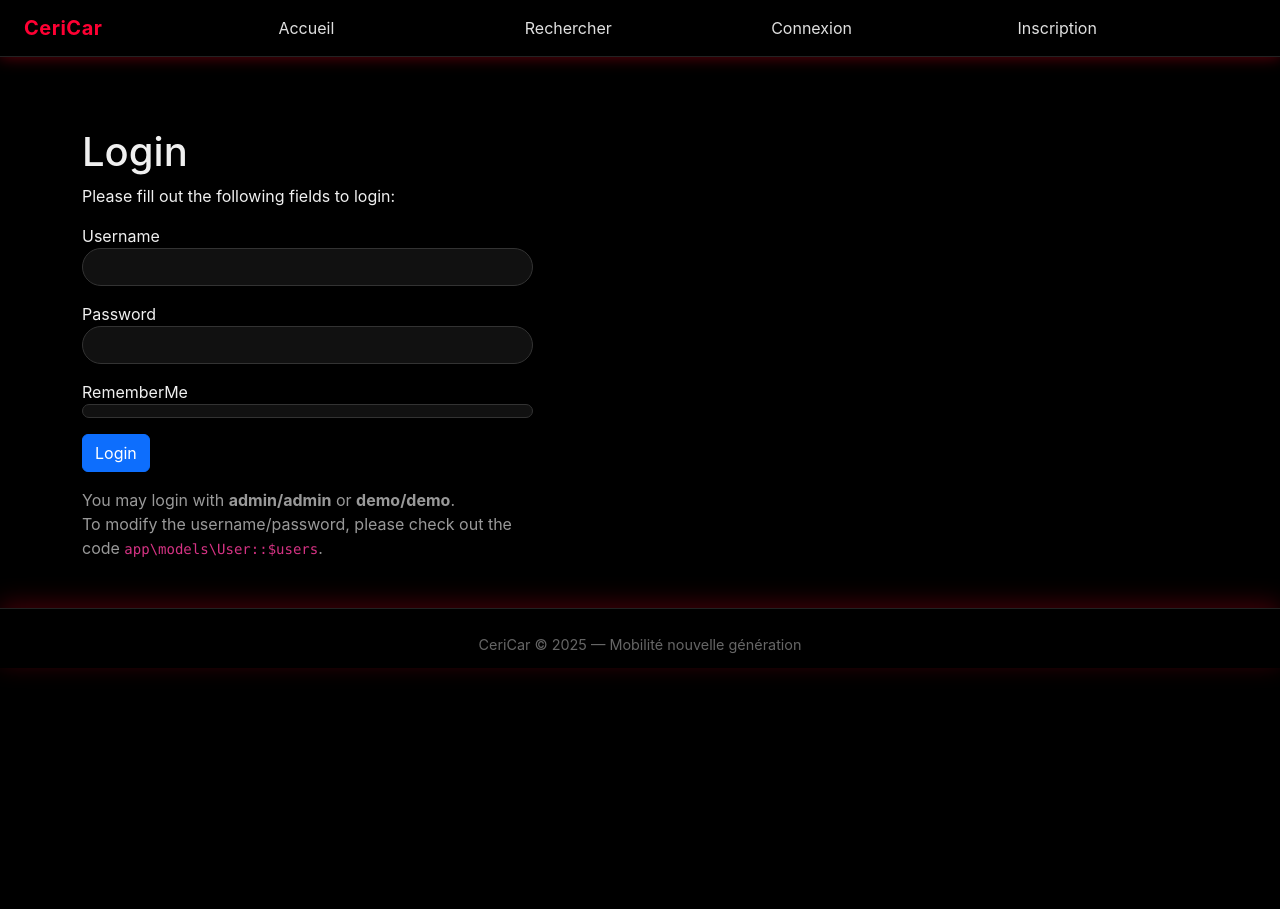
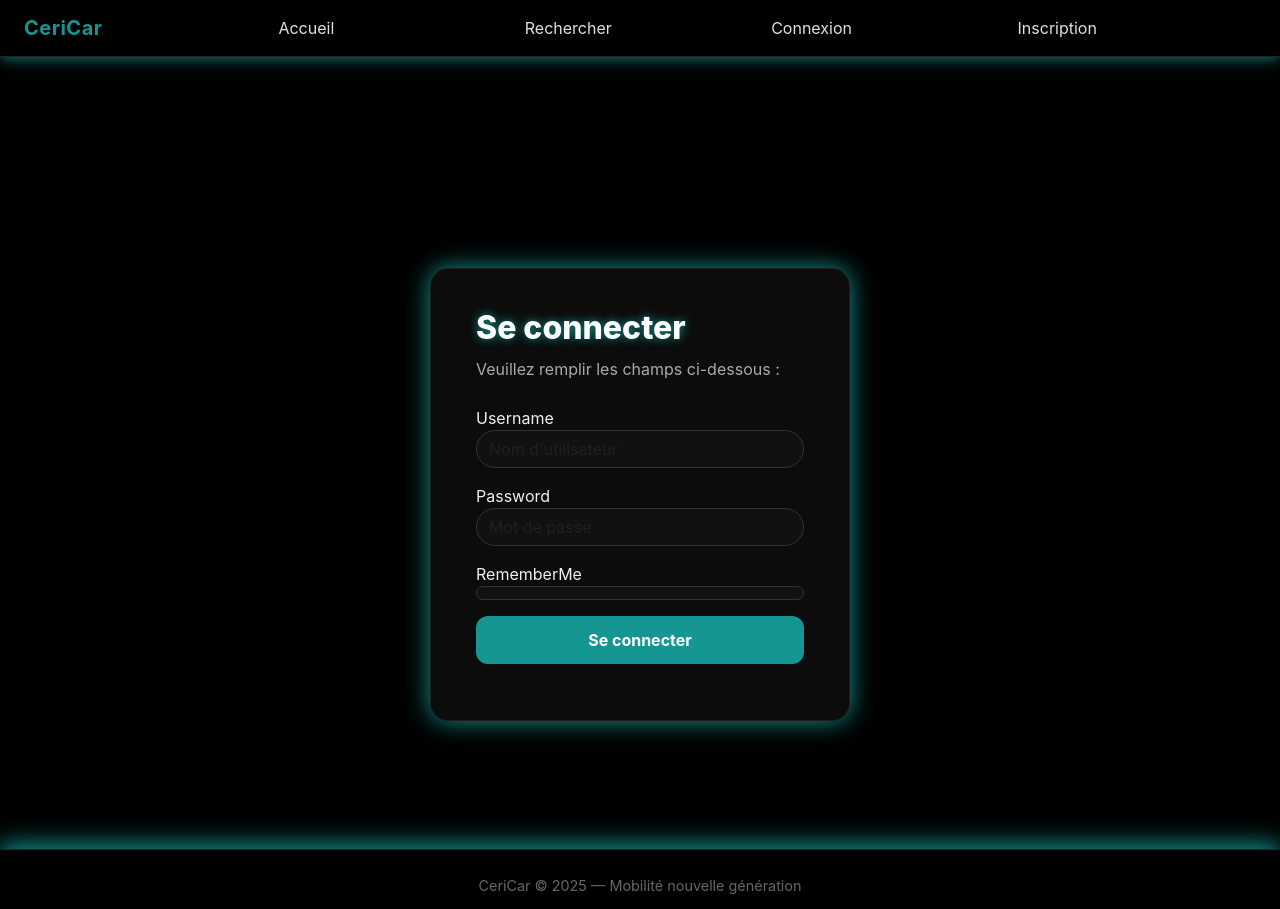
Before and after one commit to SyphaxMEDJBER/CeriCar, a Yii app: template views/site/login.php in a window 1280 px wide. Before the commit the page ends 673 px from the top, so only its background shows below. Run offline with PHP 8.4 and a stand-in for Yii, Linux system fonts and the light colour scheme; the template is opened without the code that fills it, so the values that code supplies are empty; form fields are guessed from the names that the template uses; some libraries are stand-ins or nearby versions.

Commit message:
login page + les couleurs d'identite de site changé en  bleu

```diff
--- a/views/site/login.php
+++ b/views/site/login.php
@@ -2,54 +2,50 @@
 
 /** @var yii\web\View $this */
 /** @var yii\bootstrap5\ActiveForm $form */
-
 /** @var app\models\LoginForm $model */
 
 use yii\bootstrap5\ActiveForm;
 use yii\bootstrap5\Html;
 
-$this->title = 'Login';
+$this->title = Html::encode('Se connecter');
 $this->params['breadcrumbs'][] = $this->title;
 ?>
-<div class="site-login">
-    <h1><?= Html::encode($this->title) ?></h1>
 
-    <p>Please fill out the following fields to login:</p>
+<div class="login-wrapper">
 
-    <div class="row">
-        <div class="col-lg-5">
+    <div class="login-card">
+
+        <h1 class="login-title"><?= Html::encode($this->title) ?></h1>
+        <p class="login-sub">Veuillez remplir les champs ci-dessous :</p>
 
         <?php $form = ActiveForm::begin([
             'id' => 'login-form',
             'fieldConfig' => [
                 'template' => "{label}\n{input}\n{error}",
-                    'labelOptions' => ['class' => 'col-lg-1 col-form-label mr-lg-3'],
-                    'inputOptions' => ['class' => 'col-lg-3 form-control'],
-                    'errorOptions' => ['class' => 'col-lg-7 invalid-feedback'],
+                'labelOptions' => ['class' => 'form-label login-label'],
+                'inputOptions' => ['class' => 'form-control input-dark'],
+                'errorOptions' => ['class' => 'invalid-feedback'],
             ],
         ]); ?>
 
-            <?= $form->field($model, 'username')->textInput(['autofocus' => true]) ?>
+            <?= $form->field($model, 'username')
+                ->textInput(['autofocus' => true, 'placeholder' => "Nom d'utilisateur"]) ?>
 
-            <?= $form->field($model, 'password')->passwordInput() ?>
+            <?= $form->field($model, 'password')
+                ->passwordInput(['placeholder' => "Mot de passe"]) ?>
 
-            <?= $form->field($model, 'rememberMe')->checkbox([
-                'template' => "<div class=\"custom-control custom-checkbox\">{input} {label}</div>\n<div class=\"col-lg-8\">{error}</div>",
+            <?= $form->field($model, 'rememberMe')
+                ->checkbox(['label' => 'Se souvenir de moi', 'class' => 'remember-check']) ?>
+
+            <div class="form-group mt-3">
+                <?= Html::submitButton('Se connecter', [
+                    'class' => 'btn btn-login',
+                    'name' => 'login-button'
                 ]) ?>
-
-            <div class="form-group">
-                <div>
-                    <?= Html::submitButton('Login', ['class' => 'btn btn-primary', 'name' => 'login-button']) ?>
-                </div>
             </div>
 
         <?php ActiveForm::end(); ?>
 
-            <div style="color:#999;">
-                You may login with <strong>admin/admin</strong> or <strong>demo/demo</strong>.<br>
-                To modify the username/password, please check out the code <code>app\models\User::$users</code>.
     </div>
 
 </div>
-    </div>
-</div>
--- a/web/css/dark.css
+++ b/web/css/dark.css
@@ -17,7 +17,7 @@ body {
     z-index: 999;
     background: #000;
     border-bottom: 1px solid #222;
-    box-shadow: 0 0 15px rgba(255, 0, 30, 0.4);
+    box-shadow: 0 0 15px  #159692;
 }
 
 .navbar-nav{
@@ -44,7 +44,7 @@ body {
 
 .navbar-brand {
     font-weight: 700;
-    color: #ff0033 !important;
+    color:  #159692 !important;
     letter-spacing: .5px;
 }
 
@@ -55,7 +55,7 @@ body {
     width: 25%;
 }
 .nav-link:hover {
-    color: #ff0033 !important;
+    color:  #159692 !important;
 }
 
 /* FOOTER */
@@ -66,7 +66,7 @@ body {
     color: #666;
     font-size: 0.9rem;
     border-top: 1px solid #222;
-    box-shadow: 0 -5px 25px rgba(255, 0, 30, 0.25);
+    box-shadow: 0 -5px 25px  #159692
 }
 
 /* HERO SECTION — VERSION OPTIMISÉE */
@@ -86,7 +86,7 @@ body {
 .hero-text h1 {
     font-size: 3rem;
     font-weight: 800;
-    color: #ff0033;
+    color:  #159692;
 }
 
 .hero-text p {
@@ -111,7 +111,7 @@ body {
     border-radius: 50px;
     display: flex;
     gap: 12px;
-    box-shadow: 0 0 20px rgba(255, 0, 30, .3);
+    box-shadow: 0 0 20px  #159692
     align-items: center;
 }
 
@@ -137,15 +137,15 @@ body {
 
 /* Focus glow rouge */
 .search-bar .form-control:focus {
-    border: 1px solid #ff0033 !important;
-    box-shadow: 0 0 10px rgba(255, 0, 50, 0.4) !important;
+    border: 1px solid  #159692 !important;
+    box-shadow: 0 0 10px  #159692 !important;
 }
 
 /* Bouton */
 .search-bar button {
     border-radius: 30px !important;
     padding: 12px 25px !important;
-    background: #ff0033 !important;
+    background:  #159692 !important;
     font-weight: 600 !important;
     height: 48px !important;
     border: none !important;
@@ -201,8 +201,8 @@ input[type="number"]:focus {
 
 .form-control:focus,
 input:focus {
-    border: 1px solid #ff0033 !important;
-    box-shadow: 0 0 10px rgba(255,0,50,0.5) !important;
+    border: 1px solid  #159692 !important;
+    box-shadow: 0 0 10px  #159692 !important;
 }
 
 
@@ -226,7 +226,7 @@ input:focus {
     overflow: hidden;
     cursor: pointer;
     transition: 0.3s ease;
-    box-shadow: 0 0 20px rgba(255, 0, 30, 0.15);
+    box-shadow: 0 0 20px  #159692
 }
 
 .popular-card img {
@@ -266,7 +266,7 @@ input:focus {
 }
 
 .card-info .price {
-    background: #ff0033;
+    background:  #159692;
     padding: 6px 15px;
     border-radius: 20px;
     font-weight: bold;
@@ -277,7 +277,110 @@ input:focus {
 
 #tp{
     margin-top: 180px;
-    color: #ff0033;
-    border-left: #ff0033 solid 10px;
+    color:  #159692;
+    border-left:  #159692 solid 10px;
     padding-left: 20px;
 }
+
+
+
+
+
+
+
+
+
+
+
+
+
+
+
+
+/* page login */
+/* WRAPPER */
+.login-wrapper {
+    display: flex;
+    justify-content: center;
+    padding-top: 140px;
+    padding-bottom: 80px;
+}
+
+/* CARD */
+.login-card {
+    background: #0c0c0c;
+    padding: 40px 45px;
+    width: 420px;
+    border-radius: 18px;
+
+    /* Shadow premium */
+    box-shadow: 0 0 25px  #159692;
+    border: 1px solid #1e1e1e;
+
+    text-align: left;
+}
+
+/* TITLE ALIGNÉ AVEC CARD */
+.login-title {
+    font-size: 2rem;
+    font-weight: 800;
+    color: #ffffff;
+    margin-bottom: 10px;
+    text-shadow: 0 0 10px  #159692;
+}
+
+/* SOUS-TITRE */
+.login-sub {
+    color: #aaa;
+    margin-bottom: 25px;
+}
+
+/* LABELS */
+.login-label {
+    color: #ddd;
+    margin-bottom: 6px;
+}
+
+/* INPUTS */
+.input-dark {
+    background: #111 !important;
+    border: 1px solid #333 !important;
+    padding: 12px 15px !important;
+    border-radius: 12px !important;
+    color: #fff !important;
+    transition: .2s;
+}
+
+.input-dark:focus {
+    border-color:  #159692 !important;
+    box-shadow: 0 0 10px  #159692 !important;
+}
+
+/* CHECKBOX */
+.remember-check {
+    color: #ccc !important;
+}
+
+/* BUTTON */
+.btn-login {
+    width: 100%;
+    padding: 12px 0;
+    background: #159692;
+    border-radius: 12px;
+    border: none;
+    color: #fff;
+    font-weight: 700;
+    transition: .2s ease;
+}
+
+.btn-login:hover {
+    background:  #159692;
+}
+
+
+
+
+
+
+
+/* page login */
```
Also changed, not shown: views/layouts/main.php (indentation only). Lines whose indentation alone changed are shown as unchanged.
